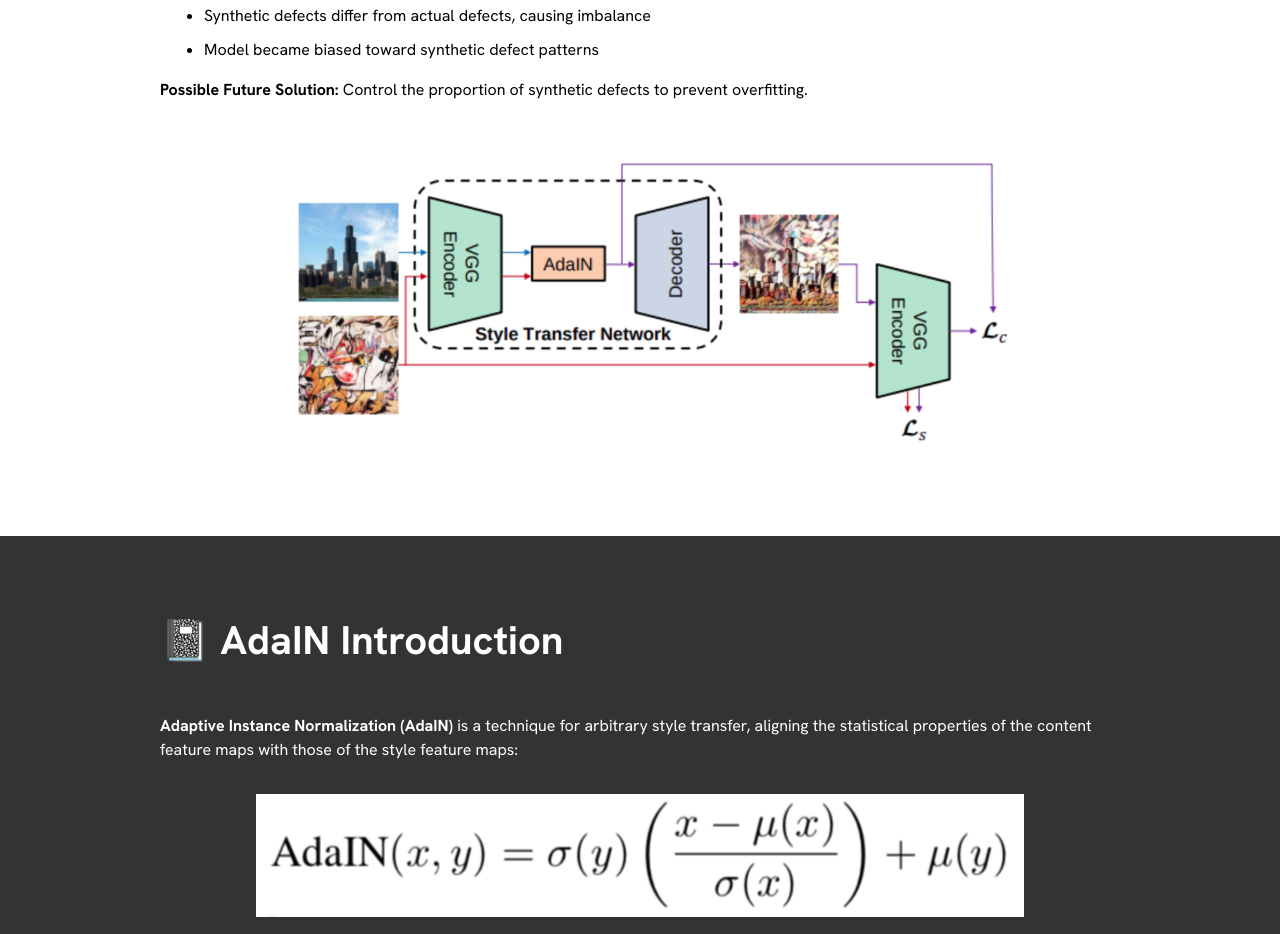
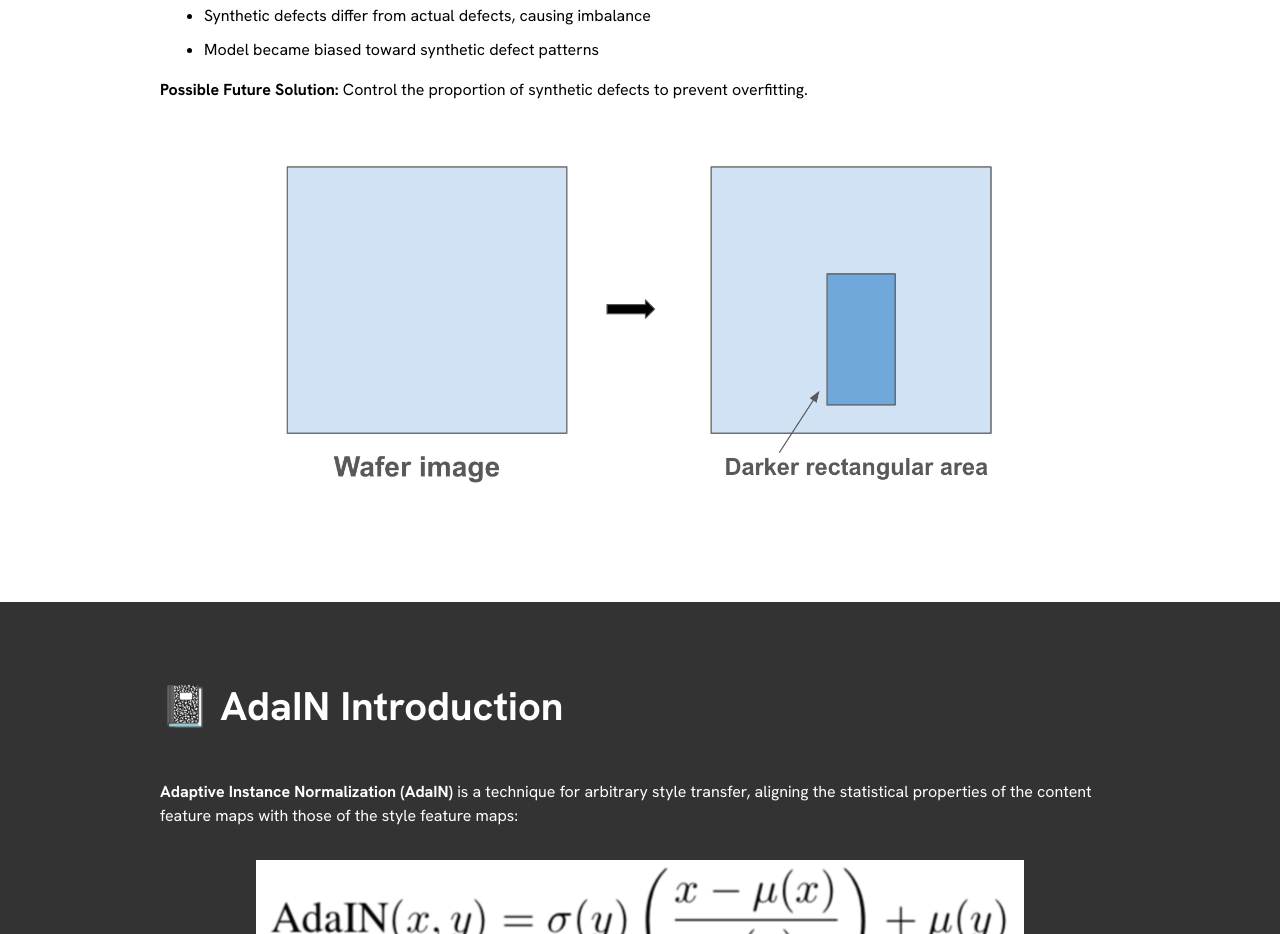
Before and after one commit to chapiniwei50/cindy_website, a React (Create React App) app: page /tsmc in a window 1280 px wide. Shown: the part 5420-6354 px from the top of the page. Built offline with nearby package versions, Linux system fonts and the light colour scheme; a web font is replaced by a local one.

Commit message:
fix synthetic image

```diff
--- a/src/pages/Tsmc.js
+++ b/src/pages/Tsmc.js
@@ -356,7 +356,7 @@ const ProjectDetailPage = () => {
           </Typography>
           <Box sx={{ textAlign: 'center', marginTop: '2rem' }}>
       <img
-        src="/image/adain_diagram.png" // replace with your actual path
+        src="/image/synthetic.png" // replace with your actual path
         alt="AdaIN Style Transfer Diagram"
         style={{ maxWidth: '80%', height: 'auto' }}
       />
```
